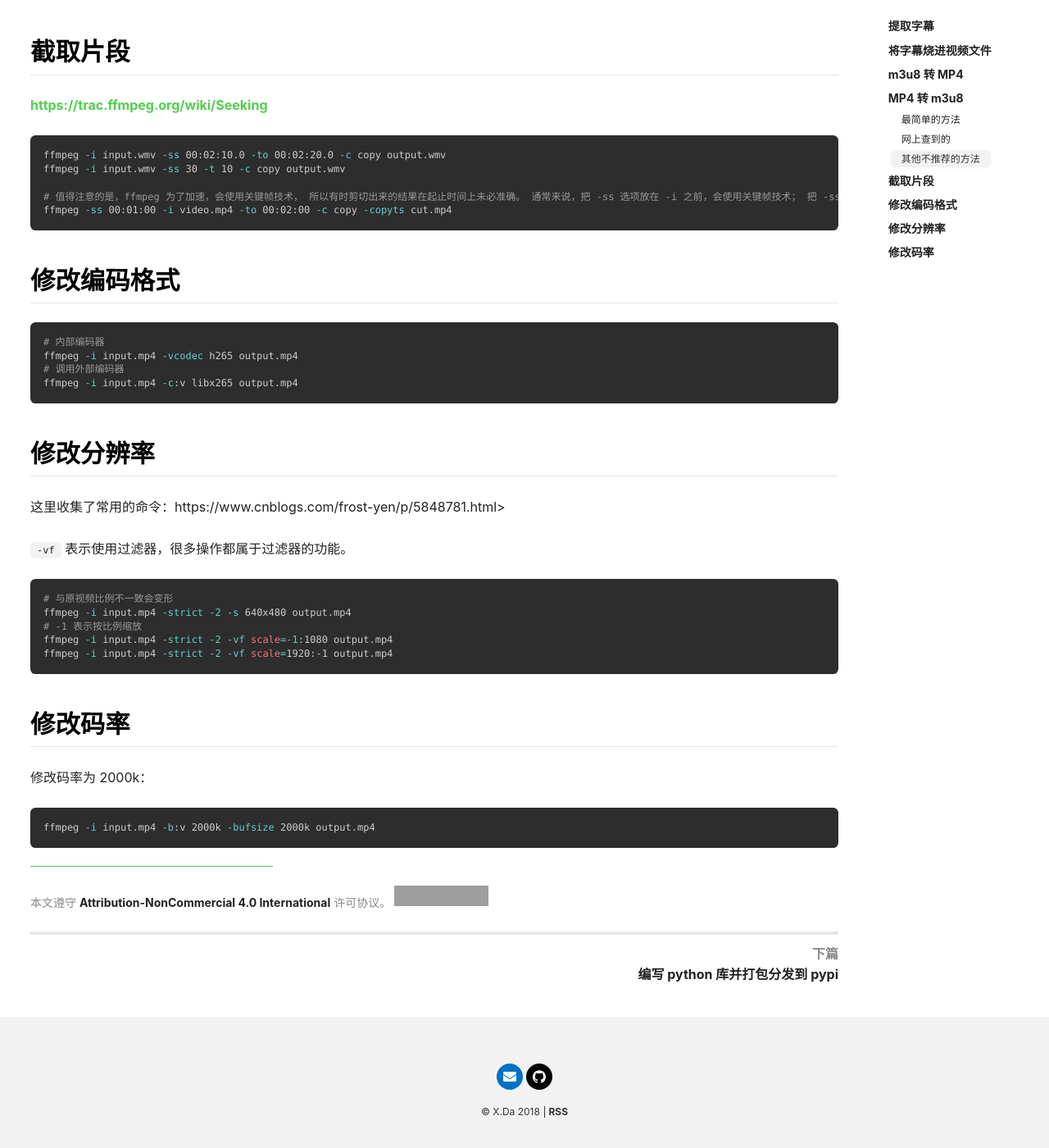
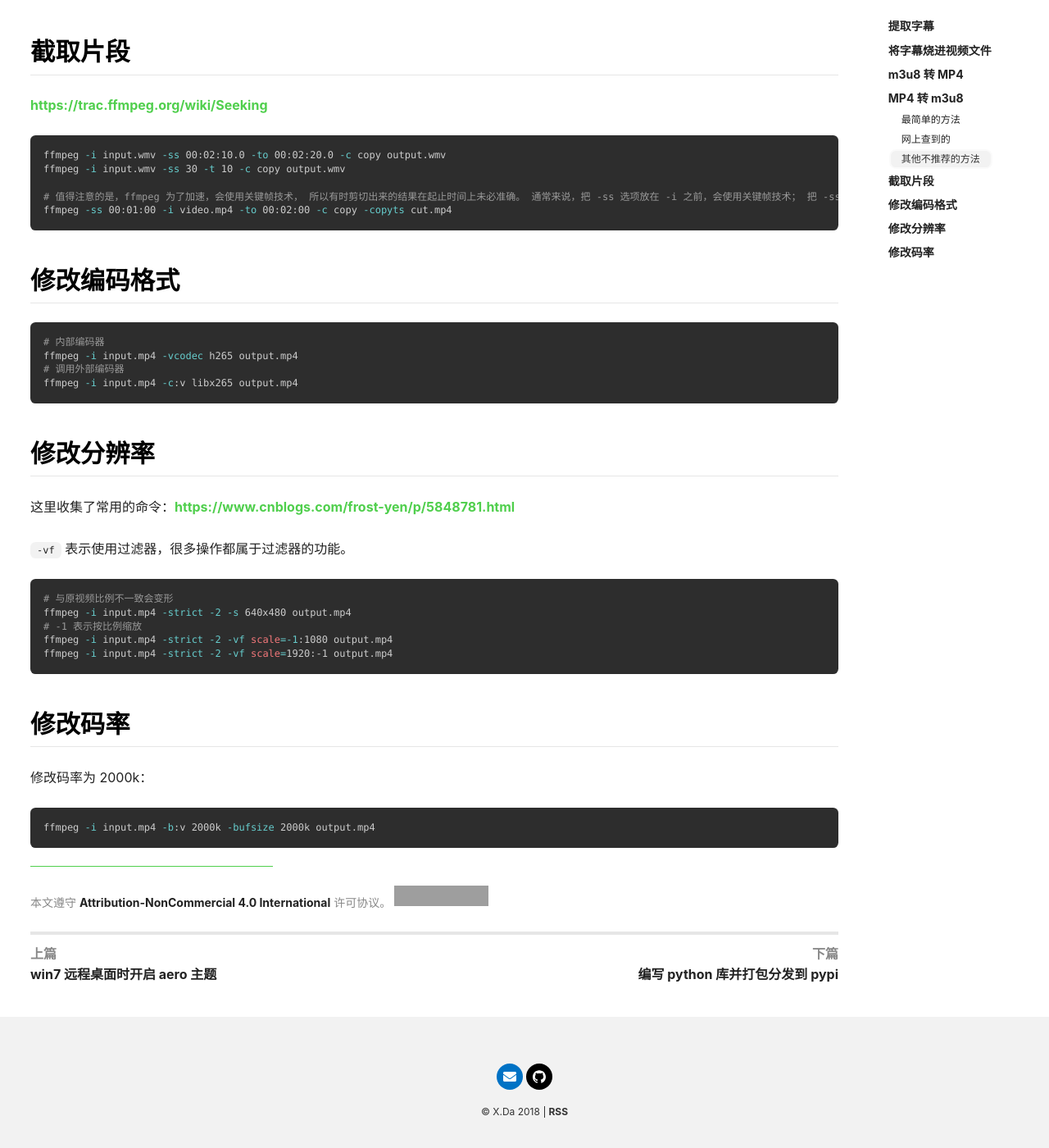
Before and after one commit to thianda91/thianda91.github.io, a Jekyll site: the page built from _posts/2019-02-16-videos-convert.md, in a window 1280 px wide and 1400 px high, scrolled down 1939 px. Shown: the whole window at 82% size. Built offline with Jekyll 4.4.1, drawn with Linux system fonts in a browser that asks for light colours; nearby versions of some CDN libraries; comment, search, counter and statistics services are not loaded; some of the changed lines change nothing that is shown; grey boxes are pictures that could not be loaded.

Commit message:
add new post

````diff
--- a/_posts/2019-02-16-videos-convert.md
+++ b/_posts/2019-02-16-videos-convert.md
@@ -102,7 +102,7 @@
 
 ## 修改分辨率
 
-这里收集了常用的命令：https://www.cnblogs.com/frost-yen/p/5848781.html>
+这里收集了常用的命令：<https://www.cnblogs.com/frost-yen/p/5848781.html>
 
 `-vf` 表示使用过滤器，很多操作都属于过滤器的功能。
 
--- /dev/null
+++ b/_posts/2019-03-21-windows-rdp-aero.md
@@ -0,0 +1,50 @@
+---
+layout:       article
+title:        win7 远程桌面时开启 aero 主题
+key:          2019-03-21
+tags:         notes
+categories:   notes
+created_date: 2019-03-21 00:23:21
+date:         2019-03-21 00:34:18
+---
+
+ win7 远程桌面时开启 aero 主题的方法。
+
+<!--more-->
+
+**什么版本的远程桌面连接上可以启用AERO？**
+
+<https://social.technet.microsoft.com/Forums/en-US/753eccfd-b532-4579-8919-e6d028cb387a/20160200402925626412303403682831243267003875436830255091997821?forum=window7betacn>
+
+win7 的 RDP 为 RDP7.1，需要升级到 RDP8.0 以上。
+
+**查看版本**
+
+打开远程桌面程序（mstsc），点击左上角图标，选择”关于“，即可看到版本信息。
+
+**先安装这个（KB2574819）**：<https://www.microsoft.com/zh-cn/download/details.aspx?id=35388>
+
+“组合套餐“：<https://www.microsoft.com/zh-cn/download/details.aspx?id=40986>
+
+> 包含
+>
+> 01 KB2574819
+> 02 KB2857650
+> 03 KB2830477  已经更新到rdp8.1
+> 04 KB2913751
+
+**RDP8.0（KB2592687）下载**：<https://www.microsoft.com/zh-cn/download/details.aspx?id=35387>。
+
+下载后运行补丁程序若出现`此更新不适用于您的计算机`，则采取下面的操作：
+
+```sh
+# 解压补丁
+expand –F:* D:\init\Windows6.1-KB2592687-x64.msu D:\init\www
+# 使用 dism
+dism.exe /online /Add-Package /PackagePath:D:\init\www\Windows6.1-KB2592687-x64.cab
+# 注意修改对应的目录及文件名
+```
+
+安装补丁后需要重启，重启后需要修改组策略（gpedit.msc）。
+
+开始运行：gpedit.msc，打开路径到：计算机配置\管理模板\Windows 组件\远程桌面服务\远程桌面会话主机\远程会话环境。配置“启用远程桌面协议8.0“和”配置RemoteFX“。配置后重启以生效
````
Also changed, not shown: _posts/2019-03-09-python-whys.md (line endings or trailing spaces).
